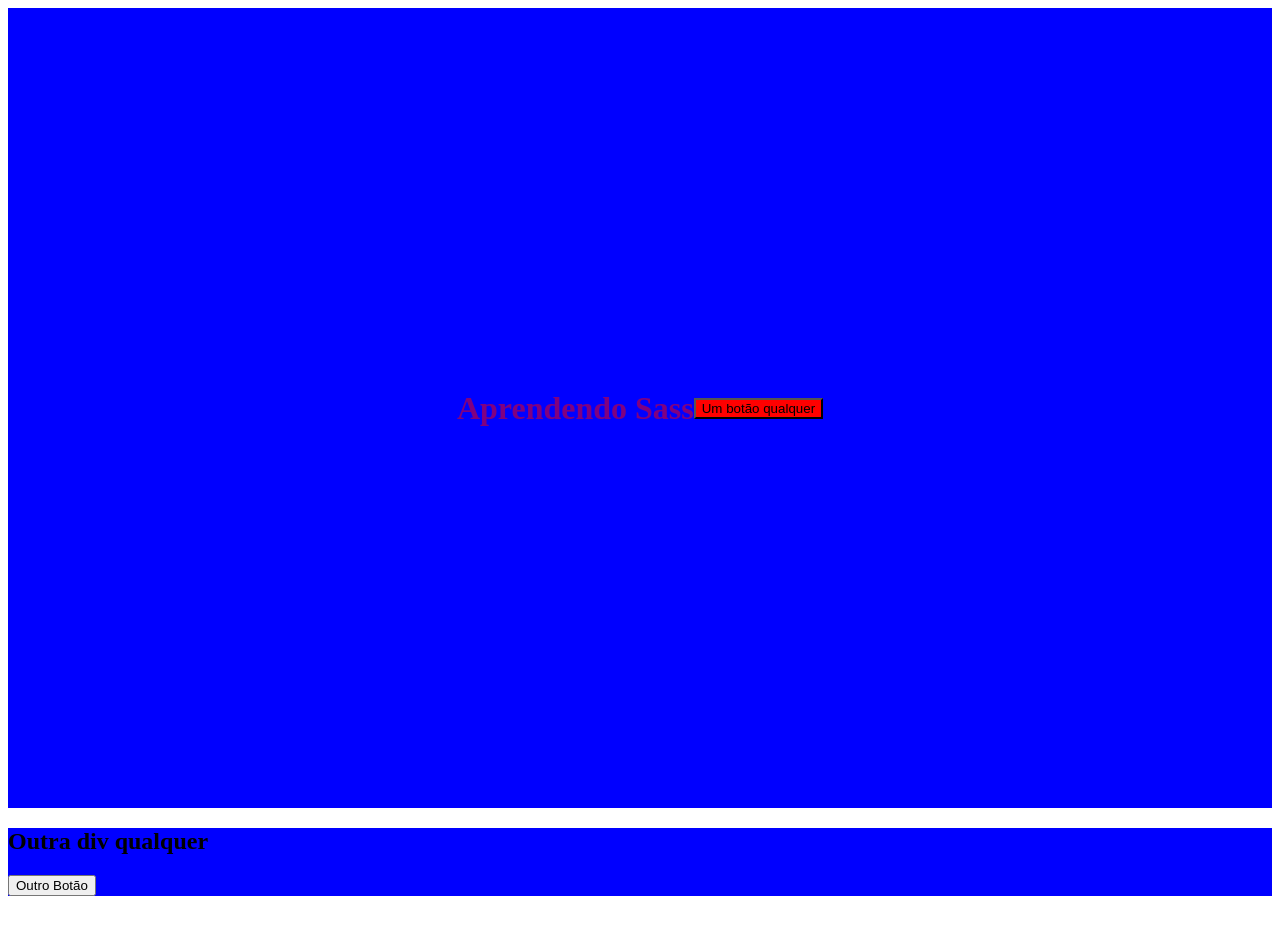
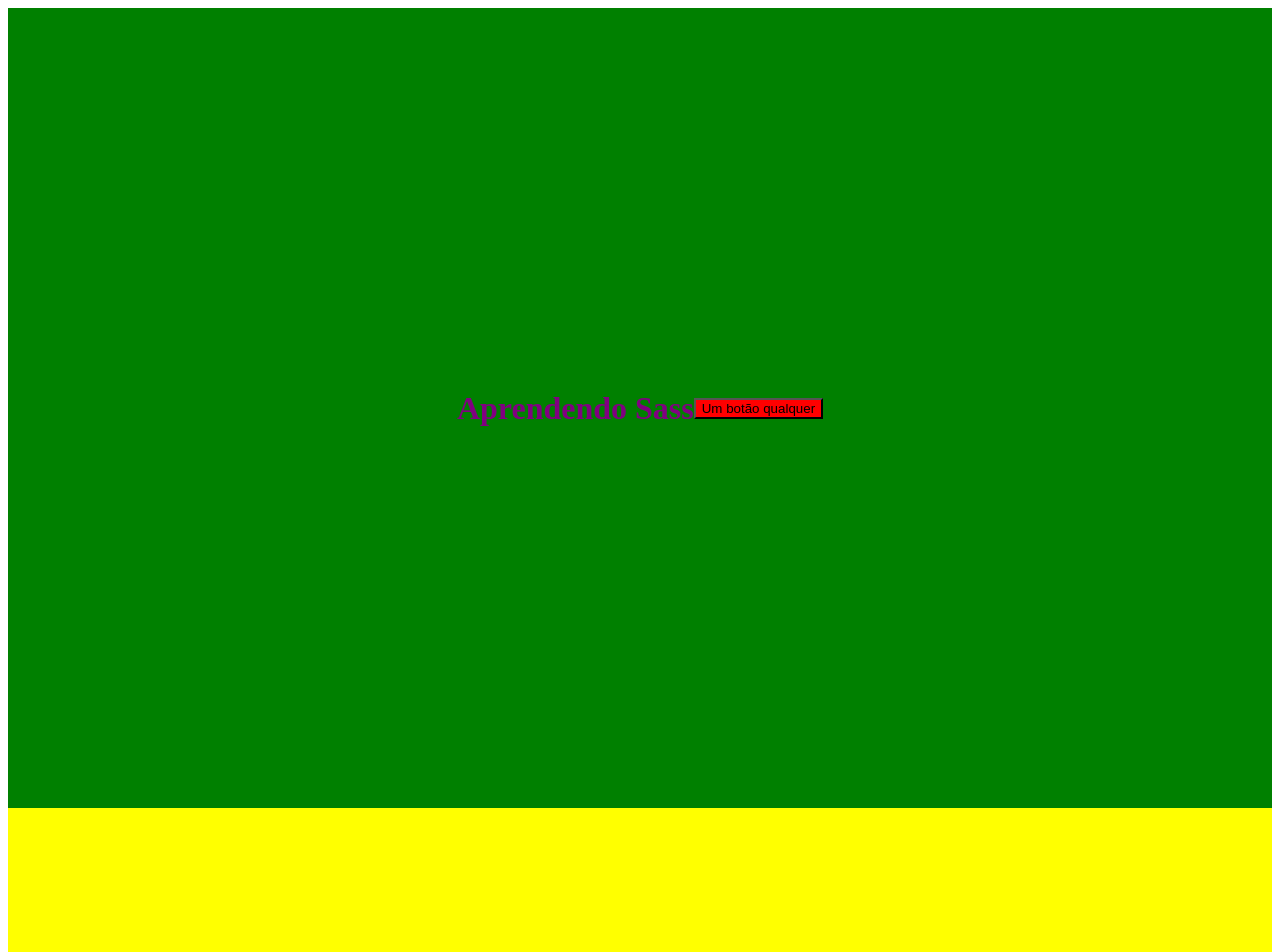
Before and after one commit to karingue/Sass, a plain HTML site: page index.html in a window 1280 px wide. Shown: the top 952 px of the page. Before the commit the page ends 904 px from the top, so only its background shows below. Drawn offline with Linux system fonts and the light colour scheme.

Commit message:
new commit

```diff
--- a/styles/_header.scss
+++ b/styles/_header.scss
@@ -1,14 +1,15 @@
-@mixin flexcenter(){ //Basicamente ele age como uma função, e suporta adição de parametros
+@mixin flexcenter($direction,$bg){ //Basicamente ele age como uma função, e suporta adição de parametros
     display:flex;
     justify-content: center;
     align-items: center;
     height: 100vh;
+    flex-direction:$direction;
+    background: $bg;
 }
 
 
 header{
-    @include flexcenter();
-    background: $primary;
+    @include flexcenter(row,green);
     color:white;
     button{
         background: $secondary;
--- a/styles/index.scss
+++ b/styles/index.scss
@@ -1,2 +1,7 @@
 @import './variaveis';
 @import './header'; // Faz a importação do elemtno de outro arquivo, transformando ele em um template
+
+.contato{
+    @include flexcenter(column, yellow);
+    @extend header;
+}
```
Also changed, not shown: styles/index.css, 1 other file.
